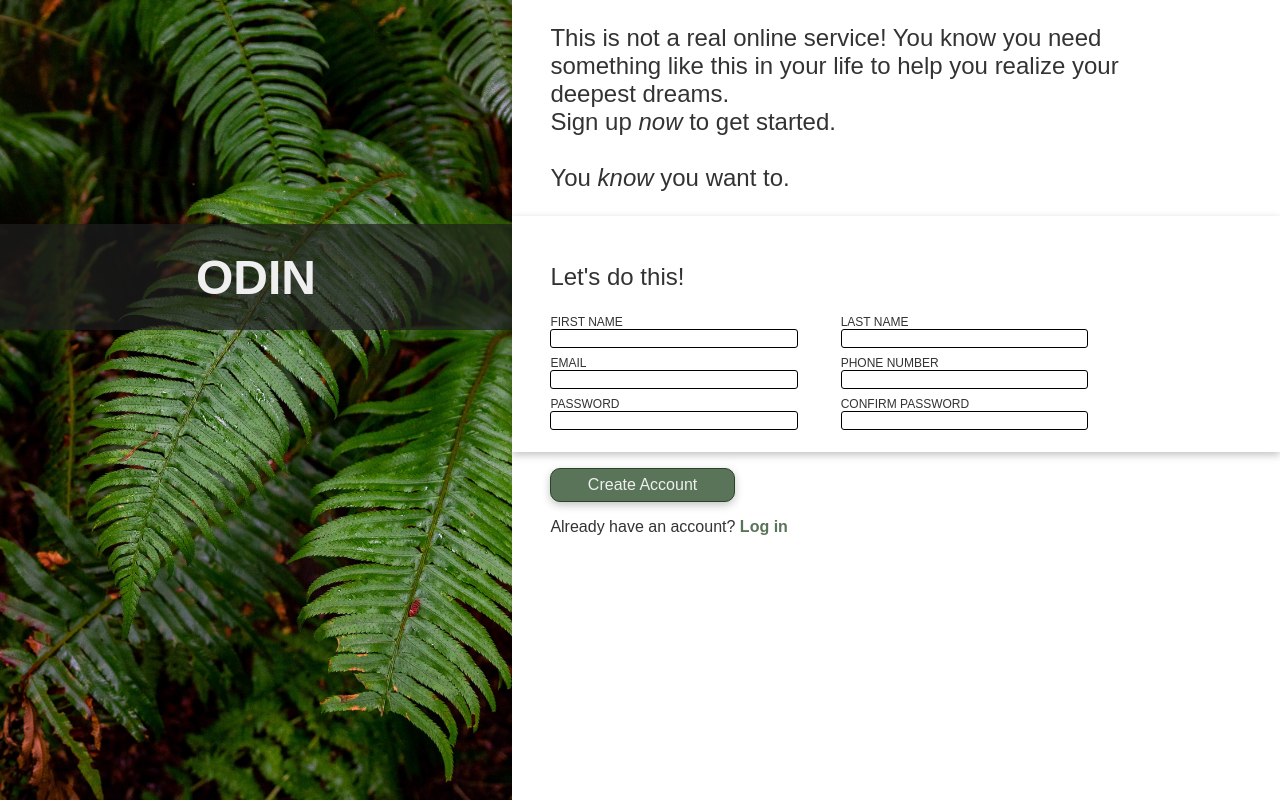
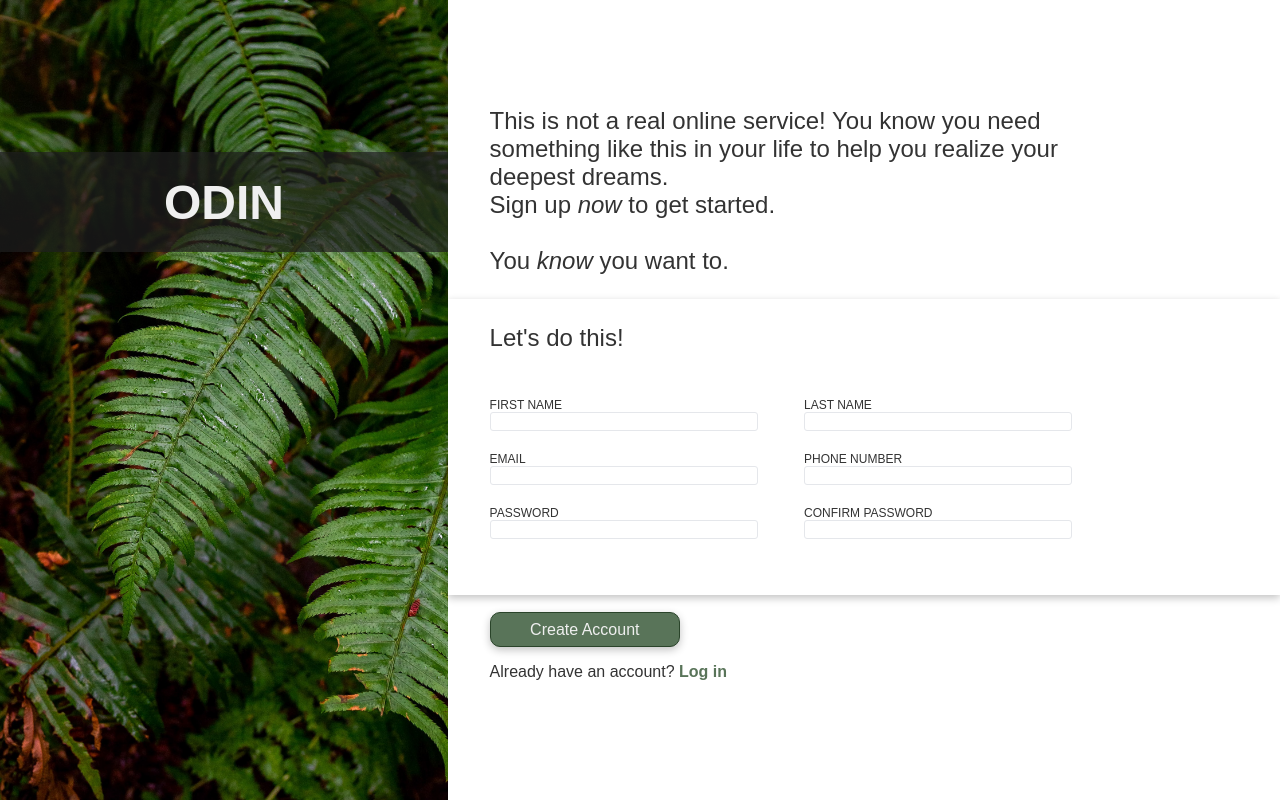
Before and after one commit to lj140542/odin-sign-up-form, a plain HTML site: page index.html in a window 1280 px wide. Drawn offline with Linux system fonts and the light colour scheme.

Commit message:
Implements the last style modifications.

```diff
--- a/index.css
+++ b/index.css
@@ -10,13 +10,13 @@ body {
     display: flex;
     flex-direction: column;
     align-items: center;
-    width: 40vw;
+    width: 35vw;
     background-image: url(./img/background.jpeg);
     background-size: cover;
 }
 
 #banner h1 {
-    margin-top: 28vh;
+    margin-top: 34%;
     padding: 5% 0% 5% 0%;
     width: inherit;
     text-align: center;
@@ -26,7 +26,7 @@ body {
 }
 
 #content {
-    width: 60vw;
+    width: 65vw;
     display: flex;
     flex-direction: column;
     color: #333333;
@@ -34,7 +34,7 @@ body {
 
 #top {
     font-size: 1.5em;
-    padding: 0% 20% 0% 5%;
+    padding: 10% 20% 0% 5%;
     margin: 0%;
 }
 
@@ -43,19 +43,35 @@ body {
     padding: 3% 25% 5% 5%;
 }
 
-#form p {
+#form p:not(.error) {
     font-size: 1.5em;
+    margin-top: 0px;
+}
+
+.error {
+    color:rgb(120, 0, 0);
+    font-size: 0.75em;
+    margin: 0px;
+}
+
+.visible {
+    visibility: visible;
+}
+
+.non-visible {
+    visibility: hidden;
 }
 
 #form-elements {
     display: grid;
     grid-template-columns: 1fr 1fr;
-    gap: 8%;
+    gap: 0% 8%;
 }
 
 .form-element {
     display: flex;
     flex-direction: column;
+    margin-top: 8%;
 }
 
 label {
@@ -63,16 +79,16 @@ label {
 }
 
 input {
-    border: solid 0.5px;
+    border: solid 0.5px #E5E7EB;
     border-radius: 3px;
 }
 
 input:focus {
-    border: 0px;
+    border: solid 0.5px rgb(42, 68, 42);
     box-shadow: rgb(0 0 0 / 24%) 0px 3px 8px;
 }
 
-input:invalid {
+input:invalid:not(:empty) {
     border: solid 0.5px rgb(120, 0, 0);
 }
 
--- a/index.html
+++ b/index.html
@@ -49,12 +49,13 @@
                         </div>
                         <div class="form-element">
                             <label for="password">PASSWORD</label>
-                            <input type="password" name="password" id="password">
+                            <input type="password" name="password" id="password" required>
                         </div>
                         <div class="form-element">
                             <label for="confirmpass">CONFIRM PASSWORD</label>
-                            <input type="password" name="confirmpass" id="confirmpass">
+                            <input type="password" name="confirmpass" id="confirmpass" required>
                         </div>
+                        <p class="error non-visible">* Passwords do not match</p>
                     </div>
                 </div>
         </div>
```
